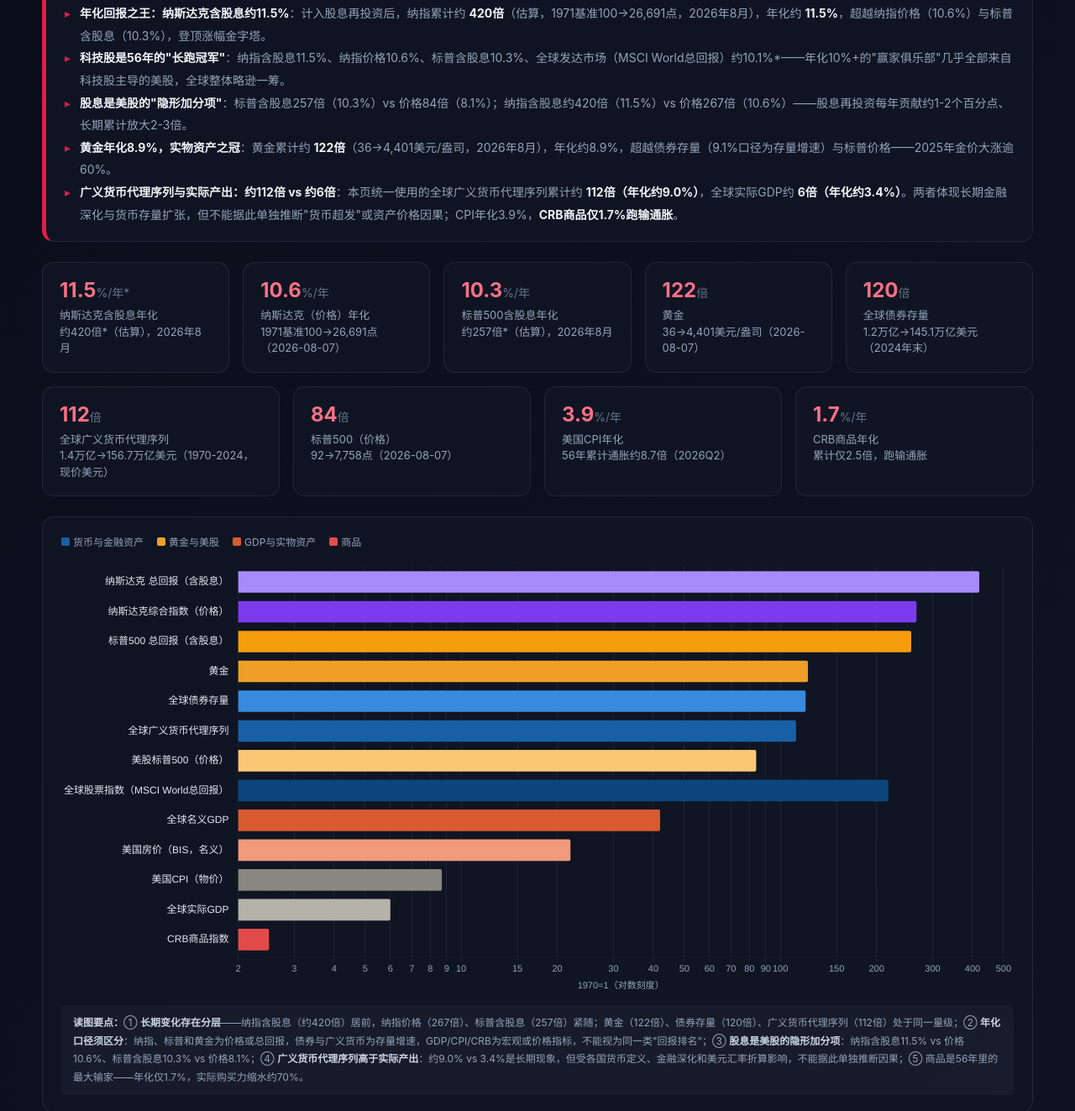
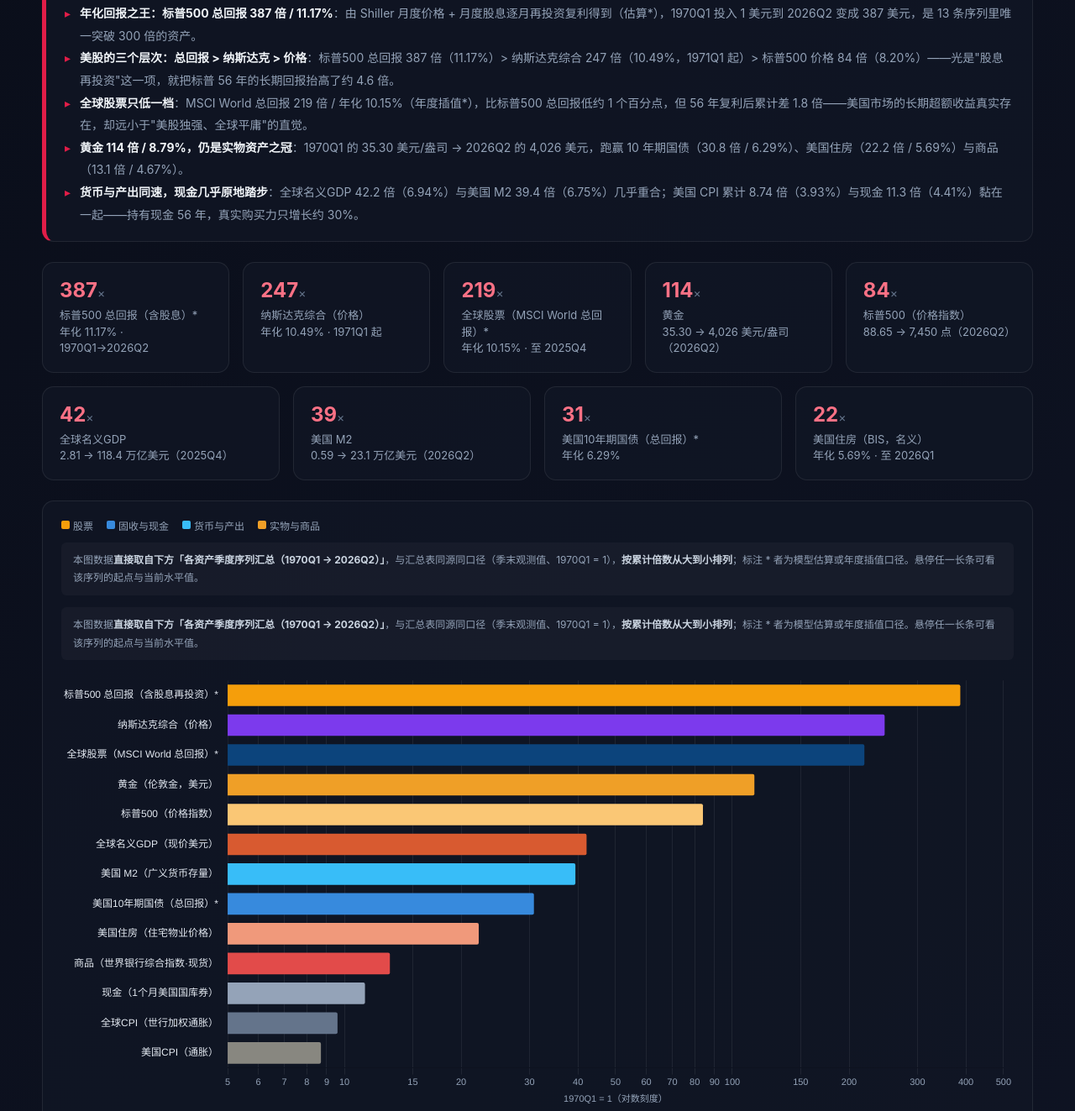
Before and after one commit to afliek/deep-research, a plain HTML site: page global-market.html in a window 1280 px wide. Shown: the part 276-1599 px from the top of the page at 84% size. Drawn offline with nearby package versions, Linux system fonts and the light colour scheme.

Commit message:
global-market: 金字塔图改为由季度序列汇总直接生成（按倍数降序，13条同源）; 同步顶部TL;DR与KPI卡片到季度表口径; 图注说明数据来源; 修正黄金/标普价格/GDP起点数字为序列实测值(35.30/88.65/2.81)

```diff
--- a/global-market.html
+++ b/global-market.html
@@ -101,65 +101,71 @@
   <div class="meta">数据区间 1970-2026（约56年） · 13类货币/经济/资产指标累计涨幅与年化回报对比 + 13条资产季度走势曲线（黄金、标普500 价格/总回报、纳指、全球股票〈MSCI World总回报〉、现金、10Y 国债、美国房价、综合商品〈世界银行现货口径〉、美国 M2、美国 CPI、全球CPI〈1981起〉、全球名义GDP）+ 自1970年起累计年化回报曲线 · 黄金、标普500、纳斯达克（价格与含股息）已更新至2026年8月，其余为最新可得数据 · 各数据时点见文末</div>
 
   <!-- 结论卡 -->
-  <div class="tl-dr">
+      <div class="tl-dr">
     <h2>核心结论（TL;DR）</h2>
     <ul>
-      <li><b>年化回报之王：纳斯达克含股息约11.5%</b>：计入股息再投资后，纳指累计约 <b>420倍</b>（估算，1971基准100→26,691点，2026年8月），年化约 <b>11.5%</b>，超越纳指价格（10.6%）与标普含股息（10.3%），登顶涨幅金字塔。</li>
-      <li><b>科技股是56年的"长跑冠军"</b>：纳指含股息11.5%、纳指价格10.6%、标普含股息10.3%、全球发达市场（MSCI World总回报）约10.1%*——年化10%+的"赢家俱乐部"几乎全部来自科技股主导的美股，全球整体略逊一筹。</li>
-      <li><b>股息是美股的"隐形加分项"</b>：标普含股息257倍（10.3%）vs 价格84倍（8.1%）；纳指含股息约420倍（11.5%）vs 价格267倍（10.6%）——股息再投资每年贡献约1-2个百分点、长期累计放大2-3倍。</li>
-      <li><b>黄金年化8.9%，实物资产之冠</b>：黄金累计约 <b>122倍</b>（36→4,401美元/盎司，2026年8月），年化约8.9%，超越债券存量（9.1%口径为存量增速）与标普价格——2025年金价大涨逾60%。</li>
-      <li><b>广义货币代理序列与实际产出：约112倍 vs 约6倍</b>：本页统一使用的全球广义货币代理序列累计约 <b>112倍（年化约9.0%）</b>，全球实际GDP约 <b>6倍（年化约3.4%）</b>。两者体现长期金融深化与货币存量扩张，但不能据此单独推断"货币超发"或资产价格因果；CPI年化3.9%，<b>CRB商品仅1.7%跑输通胀</b>。</li>
+      <li><b>年化回报之王：标普500 总回报 387 倍 / 11.17%</b>：由 Shiller 月度价格 + 月度股息逐月再投资复利得到（估算*），1970Q1 投入 1 美元到 2026Q2 变成 387 美元，是 13 条序列里唯一突破 300 倍的资产。</li>
+      <li><b>美股的三个层次：总回报 &gt; 纳斯达克 &gt; 价格</b>：标普500 总回报 387 倍（11.17%）&gt; 纳斯达克综合 247 倍（10.49%，1971Q1 起）&gt; 标普500 价格 84 倍（8.20%）——光是"股息再投资"这一项，就把标普 56 年的长期回报抬高了约 4.6 倍。</li>
+      <li><b>全球股票只低一档</b>：MSCI World 总回报 219 倍 / 年化 10.15%（年度插值*），比标普500 总回报低约 1 个百分点，但 56 年复利后累计差 1.8 倍——美国市场的长期超额收益真实存在，却远小于"美股独强、全球平庸"的直觉。</li>
+      <li><b>黄金 114 倍 / 8.79%，仍是实物资产之冠</b>：1970Q1 的 35.30 美元/盎司 → 2026Q2 的 4,026 美元，跑赢 10 年期国债（30.8 倍 / 6.29%）、美国住房（22.2 倍 / 5.69%）与商品（13.1 倍 / 4.67%）。</li>
+      <li><b>货币与产出同速，现金几乎原地踏步</b>：全球名义GDP 42.2 倍（6.94%）与美国 M2 39.4 倍（6.75%）几乎重合；美国 CPI 累计 8.74 倍（3.93%）与现金 11.3 倍（4.41%）黏在一起——持有现金 56 年，真实购买力只增长约 30%。</li>
     </ul>
   </div>
 
   <!-- KPI 卡片 -->
-  <div class="kpis">
+      <div class="kpis">
     <div class="kpi">
-      <div class="num">11.5<small>%/年*</small></div>
-      <div class="label">纳斯达克含股息年化<br>约420倍*（估算），2026年8月</div>
+      <div class="num">387<small>×</small></div>
+      <div class="label">标普500 总回报（含股息）*<br>年化 11.17% · 1970Q1→2026Q2</div>
     </div>
     <div class="kpi">
-      <div class="num">10.6<small>%/年</small></div>
-      <div class="label">纳斯达克（价格）年化<br>1971基准100→26,691点（2026-08-07）</div>
+      <div class="num">247<small>×</small></div>
+      <div class="label">纳斯达克综合（价格）<br>年化 10.49% · 1971Q1 起</div>
     </div>
     <div class="kpi">
-      <div class="num">10.3<small>%/年</small></div>
-      <div class="label">标普500含股息年化<br>约257倍*（估算），2026年8月</div>
+      <div class="num">219<small>×</small></div>
+      <div class="label">全球股票（MSCI World 总回报）*<br>年化 10.15% · 至 2025Q4</div>
     </div>
     <div class="kpi">
-      <div class="num">122<small>倍</small></div>
-      <div class="label">黄金<br>36→4,401美元/盎司（2026-08-07）</div>
+      <div class="num">114<small>×</small></div>
+      <div class="label">黄金<br>35.30 → 4,026 美元/盎司（2026Q2）</div>
     </div>
     <div class="kpi">
-      <div class="num">120<small>倍</small></div>
-      <div class="label">全球债券存量<br>1.2万亿→145.1万亿美元（2024年末）</div>
+      <div class="num">84<small>×</small></div>
+      <div class="label">标普500（价格指数）<br>88.65 → 7,450 点（2026Q2）</div>
     </div>
     <div class="kpi">
-      <div class="num">112<small>倍</small></div>
-      <div class="label">全球广义货币代理序列<br>1.4万亿→156.7万亿美元（1970-2024，现价美元）</div>
+      <div class="num">42<small>×</small></div>
+      <div class="label">全球名义GDP<br>2.81 → 118.4 万亿美元（2025Q4）</div>
     </div>
     <div class="kpi">
-      <div class="num">84<small>倍</small></div>
-      <div class="label">标普500（价格）<br>92→7,758点（2026-08-07）</div>
+      <div class="num">39<small>×</small></div>
+      <div class="label">美国 M2<br>0.59 → 23.1 万亿美元（2026Q2）</div>
     </div>
     <div class="kpi">
-      <div class="num">3.9<small>%/年</small></div>
-      <div class="label">美国CPI年化<br>56年累计通胀约8.7倍（2026Q2）</div>
+      <div class="num">31<small>×</small></div>
+      <div class="label">美国10年期国债（总回报）*<br>年化 6.29%</div>
     </div>
     <div class="kpi">
-      <div class="num">1.7<small>%/年</small></div>
-      <div class="label">CRB商品年化<br>累计仅2.5倍，跑输通胀</div>
+      <div class="num">22<small>×</small></div>
+      <div class="label">美国住房（BIS，名义）<br>年化 5.69% · 至 2026Q1</div>
     </div>
   </div>
 
   <!-- 图表 -->
   <div class="card">
-    <h2 class="sr-only">1970年以来涨幅金字塔：纳指含股息约420倍（年化11.5%）、纳指价格267倍（10.6%）、标普含股息257倍（10.3%）、黄金122倍、债券120倍、M2 112倍、标普84倍、全球指数约219倍（总回报*）、名义GDP42倍、房价22倍、CPI8.7倍、实际GDP6倍、商品2.5倍</h2>
+    <h2 class="sr-only">1970年以来涨幅金字塔（数据取自下方季度序列汇总，按累计倍数从大到小排列）：标普500总回报387倍、纳斯达克综合247倍、全球股票MSCI World 219倍、黄金114倍、标普500价格84倍、全球名义GDP 42倍、美国M2 39倍、美国10年期国债31倍、美国住房22倍、商品13倍、现金11倍、全球CPI 9.6倍（1981起）、美国CPI 8.7倍</h2>
     <div class="legend-row">
-      <span class="lg"><span class="sw" style="background:#185FA5;"></span>货币与金融资产</span>
-      <span class="lg"><span class="sw" style="background:#EF9F27;"></span>黄金与美股</span>
-      <span class="lg"><span class="sw" style="background:#D85A30;"></span>GDP与实物资产</span>
-      <span class="lg"><span class="sw" style="background:#E24B4A;"></span>商品</span>
+      <span class="lg"><span class="sw" style="background:#F59E0B;"></span>股票</span>
+      <span class="lg"><span class="sw" style="background:#378ADD;"></span>固收与现金</span>
+      <span class="lg"><span class="sw" style="background:#38BDF8;"></span>货币与产出</span>
+      <span class="lg"><span class="sw" style="background:#EF9F27;"></span>实物与商品</span>
+    </div>
+    <div class="note" style="margin-top:0;margin-bottom:14px;">
+      本图数据<b>直接取自下方「各资产季度序列汇总（1970Q1 → 2026Q2）」</b>，与汇总表同源同口径（季末观测值、1970Q1 = 1），<b>按累计倍数从大到小排列</b>；标注 * 者为模型估算或年度插值口径。悬停任一长条可看该序列的起点与当前水平值。
+    </div>
+    <div class="note" style="margin-top:0;margin-bottom:14px;">
+      本图数据<b>直接取自下方「各资产季度序列汇总（1970Q1 → 2026Q2）」</b>，与汇总表同源同口径（季末观测值、1970Q1 = 1），<b>按累计倍数从大到小排列</b>；标注 * 者为模型估算或年度插值口径。悬停任一长条可看该序列的起点与当前水平值。
     </div>
     <div class="chart-box">
       <canvas id="pyramidChart2" role="img" aria-label="1970年以来货币经济资产涨幅分层条形图，股市市值已换为全球指数口径">图表加载中…</canvas>
@@ -168,6 +174,8 @@
       <b>读图要点：</b>① <b>长期变化存在分层</b>——纳指含股息（约420倍）居前，纳指价格（267倍）、标普含股息（257倍）紧随；黄金（122倍）、债券存量（120倍）、广义货币代理序列（112倍）处于同一量级；② <b>年化口径须区分</b>：纳指、标普和黄金为价格或总回报，债券与广义货币为存量增速，GDP/CPI/CRB为宏观或价格指标，不能视为同一类"回报排名"；③ <b>股息是美股的隐形加分项</b>：纳指含股息11.5% vs 价格10.6%、标普含股息10.3% vs 价格8.1%；④ <b>广义货币代理序列高于实际产出</b>：约9.0% vs 3.4%是长期现象，但受各国货币定义、金融深化和美元汇率折算影响，不能据此单独推断因果；⑤ 商品是56年里的最大输家——年化仅1.7%，实际购买力缩水约70%。
     </div>
   </div>
+
+
 
 
 
@@ -256,6 +264,8 @@
 </div>
 
 <script src="https://cdnjs.cloudflare.com/ajax/libs/Chart.js/4.4.1/chart.umd.js"></script>
+
+
 
 
 
@@ -528,22 +538,24 @@
 
 
 
+
+
 <script>
 (function(){
   var items=[
-    {name:'纳斯达克 总回报（含股息）',v:420,c:'#A78BFA',note:'估算*：1971基准100→26,691点+股息再投资，年化约11.5%'},
-    {name:'纳斯达克综合指数（价格）',v:267,c:'#7C3AED',note:'1971基准100→26,691点（2026-08-07），年化约10.6%'},
-    {name:'标普500 总回报（含股息）',v:257,c:'#F59E0B',note:'估算*：2025年总回报+18%、2026年至8月约+14.5%，年化约10.3%'},
-    {name:'黄金',v:122,c:'#EF9F27',note:'36→4,401美元/盎司（2026-08-07），年化约8.9%'},
-    {name:'全球债券存量',v:120,c:'#378ADD',note:'1.2万亿→145.1万亿美元（2024年末），年均约9.1%'},
-    {name:'全球广义货币代理序列',v:112,c:'#185FA5',note:'1.4万亿→156.7万亿美元（1970-2024），年均约9.0%；仅作纵向趋势参考'},
-    {name:'美股标普500（价格）',v:84,c:'#FAC775',note:'92点→7,758点（2026-08-07），年化约8.1%'},
-    {name:'全球股票指数（MSCI World总回报）',v:218,c:'#0C447C',note:'1969末=100→2025年末约2,182（USD总回报口径，年度数据插值，估算*），年化约10.1%'},
-    {name:'全球名义GDP',v:42,c:'#D85A30',note:'2.9万亿→118.4万亿美元（1970→2025年，世界银行），年均约6.9%'},
-    {name:'美国房价（BIS，名义）',v:22,c:'#F0997B',note:'BIS住宅物业价格指数 1970Q1→2026Q1 约22倍，年化约5.7%'},
-    {name:'美国CPI（物价）',v:8.7,c:'#888780',note:'通胀累计约8.7倍（2026Q2），年化约3.9%'},
-    {name:'全球实际GDP',v:6,c:'#B4B2A9',note:'扣除通胀后的真实产出，年均约3.4%'},
-    {name:'CRB商品指数',v:2.5,c:'#E24B4A',note:'名义涨幅2.5倍（2024年末），年化仅约1.7%'}
+    {name:'标普500 总回报（含股息再投资）*',v:387,c:'#F59E0B',note:'1970Q1：2,958 → 2026Q2：1,144,700 指数 · 年化 11.17%'},
+    {name:'纳斯达克综合（价格）',v:247,c:'#7C3AED',note:'1971Q1：105.97 → 2026Q2：26,214 点 · 年化 10.49%'},
+    {name:'全球股票（MSCI World 总回报）*',v:219,c:'#0C447C',note:'1970Q1：99.50 → 2025Q4：21,818 指数(1969末=100) · 年化 10.15%'},
+    {name:'黄金（伦敦金，美元）',v:114,c:'#EF9F27',note:'1970Q1：35.30 → 2026Q2：4,026 美元/盎司 · 年化 8.79%'},
+    {name:'标普500（价格指数）',v:84.0,c:'#FAC775',note:'1970Q1：88.65 → 2026Q2：7,450 点 · 年化 8.20%'},
+    {name:'全球名义GDP（现价美元）',v:42.1,c:'#D85A30',note:'1970Q1：2.810 → 2025Q4：118.35 万亿美元 · 年化 6.94%'},
+    {name:'美国 M2（广义货币存量）',v:39.4,c:'#38BDF8',note:'1970Q1：587.30 → 2026Q2：23,115 十亿美元 · 年化 6.75%'},
+    {name:'美国10年期国债（总回报）*',v:30.8,c:'#378ADD',note:'1970Q1：31.71 → 2026Q2：978.10 指数 · 年化 6.29%'},
+    {name:'美国住房（住宅物业价格）',v:22.2,c:'#F0997B',note:'1970Q1：10.57 → 2026Q1：234.88 指数(2010=100) · 年化 5.70%'},
+    {name:'商品（世界银行综合指数·现货）',v:13.1,c:'#E24B4A',note:'1970Q1：8.800 → 2026Q2：114.90 指数(2010=100) · 年化 4.67%'},
+    {name:'现金（1个月美国国库券）',v:11.3,c:'#94a3b8',note:'1970Q1：2.240 → 2026Q2：25.37 指数 · 年化 4.41%'},
+    {name:'全球CPI（世行加权通胀）',v:9.6,c:'#64748B',note:'1981Q1：102.98 → 2025Q4：992.47 指数(1980末=100) · 年化 5.19%'},
+    {name:'美国CPI（通胀）',v:8.7,c:'#888780',note:'1970Q1：38.20 → 2026Q2：333.95 指数(1982-84=100) · 年化 3.93%'}
   ];
   new Chart(document.getElementById('pyramidChart2'),{
     type:'bar',
@@ -561,13 +573,13 @@
           borderWidth:1,
           callbacks:{
             title:function(items){return items[0].label;},
-            label:function(c){return '1970→2026 累计 '+(c.parsed.x).toFixed(1)+' 倍';},
+            label:function(c){return '自 1970Q1 累计 '+(c.parsed.x).toFixed(1)+' 倍';},
             afterLabel:function(c){return items[c.dataIndex].note||'';}
           }
         }
       },
       scales:{
-        x:{type:'logarithmic',min:2,max:500,ticks:{color:'#94a3b8',font:{size:11},callback:function(v){return v;}},grid:{color:'rgba(255,255,255,0.07)'},title:{display:true,text:'1970=1（对数刻度）',color:'#94a3b8',font:{size:11}}},
+        x:{type:'logarithmic',min:5,max:500,ticks:{color:'#94a3b8',font:{size:11},callback:function(v){return v;}},grid:{color:'rgba(255,255,255,0.07)'},title:{display:true,text:'1970Q1 = 1（对数刻度）',color:'#94a3b8',font:{size:11}}},
         y:{ticks:{color:'#e2e8f0',font:{size:12}},grid:{display:false}}
       }
     }
```
